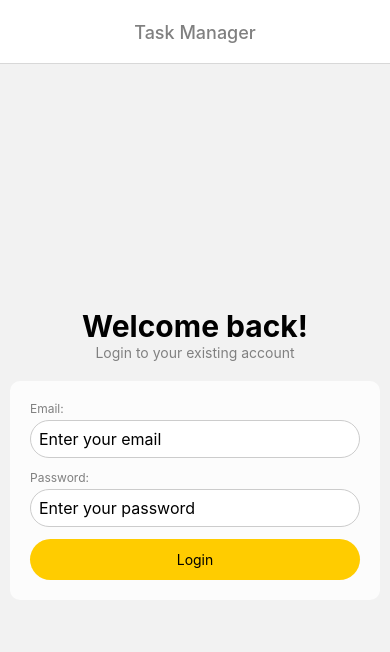
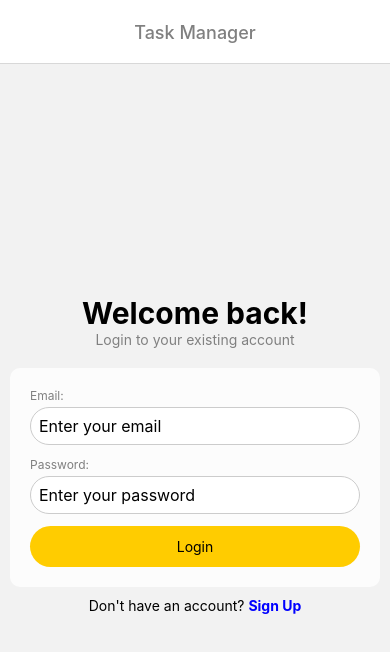
Before and after one commit to dashingshree6/TaskApp, a React Native app: screen /Login in a window 390 px wide. Shown: the top 652 px of the page. Built offline with nearby package versions, Linux system fonts and the light colour scheme.

Commit message:
Update Login.js

```diff
--- a/screens/Login/Login.js
+++ b/screens/Login/Login.js
@@ -1,5 +1,5 @@
 import React, { useState } from 'react';
-import { View, Text, TextInput, Button, ImageBackground, StyleSheet, TouchableOpacity, Alert } from 'react-native';
+import { View, Text, TextInput, Button, ImageBackground, StyleSheet, TouchableOpacity, Alert, Pressable } from 'react-native';
 import { signinApi } from '../../API';
 import SyncStorage from 'sync-storage';
 import { useSelector, useDispatch } from 'react-redux'
@@ -68,6 +68,12 @@ const LoginScreen = ({ navigation }) => {
           <Text>Login</Text>
         </TouchableOpacity>
       </View>
+      <Pressable
+      style={styles.bottomCont}
+      onPress={()=> navigation.navigate("Signup")}
+      >
+        <Text>Don't have an account? <Text style={styles.signupText}>Sign Up</Text></Text>
+      </Pressable>
     </View>
   );
 };
@@ -119,6 +125,14 @@ const styles = StyleSheet.create({
   },
   loginText: {
     color:'grey'
+  },
+  bottomCont: {
+    alignItems:'center',
+    marginTop:10
+  },
+  signupText: {
+    color:'blue',
+    fontWeight:'bold'
   }
 });
 
```
